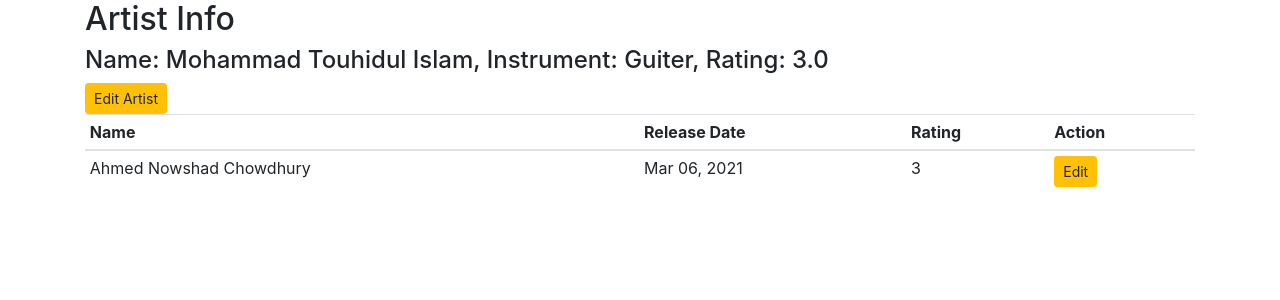
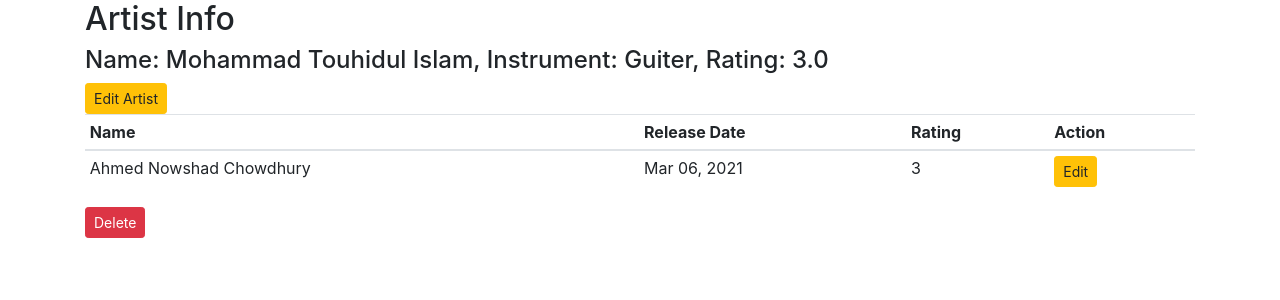
Before and after one commit to touhidulfahim/DjangoPractice, a Django app: page /FirstApp/albumlist/1/ in a window 1280 px wide. Shown: the part 56-356 px from the top of the page. Run offline with Django 3.2, Linux system fonts and the light colour scheme; data comes from the database, SQL or seed files in the repository; some libraries are stand-ins or nearby versions.

Commit message:
CRUD-Delete

```diff
--- a/MyFirstProject/FirstApp/urls.py
+++ b/MyFirstProject/FirstApp/urls.py
@@ -11,5 +11,7 @@ urlpatterns=[
     path('musician/', views.musician_form, name='Musician'),
     path('albumlist/<int:artist_id>/', views.album_list, name='albumlist'),
     path('editartist/<int:artist_id>/', views.edit_artist, name='editartist'),
-    path('editalbum/<int:album_id>/', views.edit_album, name='editalbum')
+    path('editalbum/<int:album_id>/', views.edit_album, name='editalbum'),
+    path('delete_album/<int:album_id>/', views.delete_album, name='delete_album'),
+    path('delete_artist/<int:artist_id>/', views.delete_musician, name='delete_artist')
 ]
--- a/MyFirstProject/FirstApp/views.py
+++ b/MyFirstProject/FirstApp/views.py
@@ -65,3 +65,13 @@ def edit_album(request, album_id):
     diction.update({'edit_album_form':form})
     diction.update({'album_id':album_id})
     return render(request,'FirstApp/editalbum.html', context=diction)
+
+def delete_album(request, album_id):
+    album = Album.objects.get(pk=album_id).delete()
+    diction = {'delete_success':'Album Deleted Successfully!'}
+    return render(request, 'FirstApp/delete.html', context=diction)
+
+def delete_musician(request, artist_id):
+    artist = Musician.objects.get(pk=artist_id).delete(0)
+    diction = {'delete_success':'Musician Deleted Successfully!'}
+    return render(request, 'FirstApp/delete.html', context=diction)
--- a/MyFirstProject/templates/FirstApp/albumlist.html
+++ b/MyFirstProject/templates/FirstApp/albumlist.html
@@ -27,6 +27,7 @@
   </tbody>
 </table>
 
+<a href="{% url 'FirstApp:delete_artist' artist_id=artist.id %}" onclick="return confirm('Delete Musician?')" class="btn btn-danger btn-sm">Delete</a>
 
 
 
--- /dev/null
+++ b/MyFirstProject/templates/FirstApp/delete.html
@@ -0,0 +1,4 @@
+{% extends 'FirstApp/base.html' %}
+{% block body_block %}
+<div class="alert alert-danger">{{ delete_success }}</div>
+{% endblock %}
--- a/MyFirstProject/templates/FirstApp/editalbum.html
+++ b/MyFirstProject/templates/FirstApp/editalbum.html
@@ -9,4 +9,6 @@
 {% csrf_token %}
 <input type="submit" name="submit" value="Update" class="btn btn-primary btn-sm">
 </form>
+<br>
+<a href="{% url 'FirstApp:delete_album' album_id=album_id %}" class="btn btn-danger btn-sm" onclick="return confirm('Delete This Album?')">Delete</a>
 {% endblock %}
```
